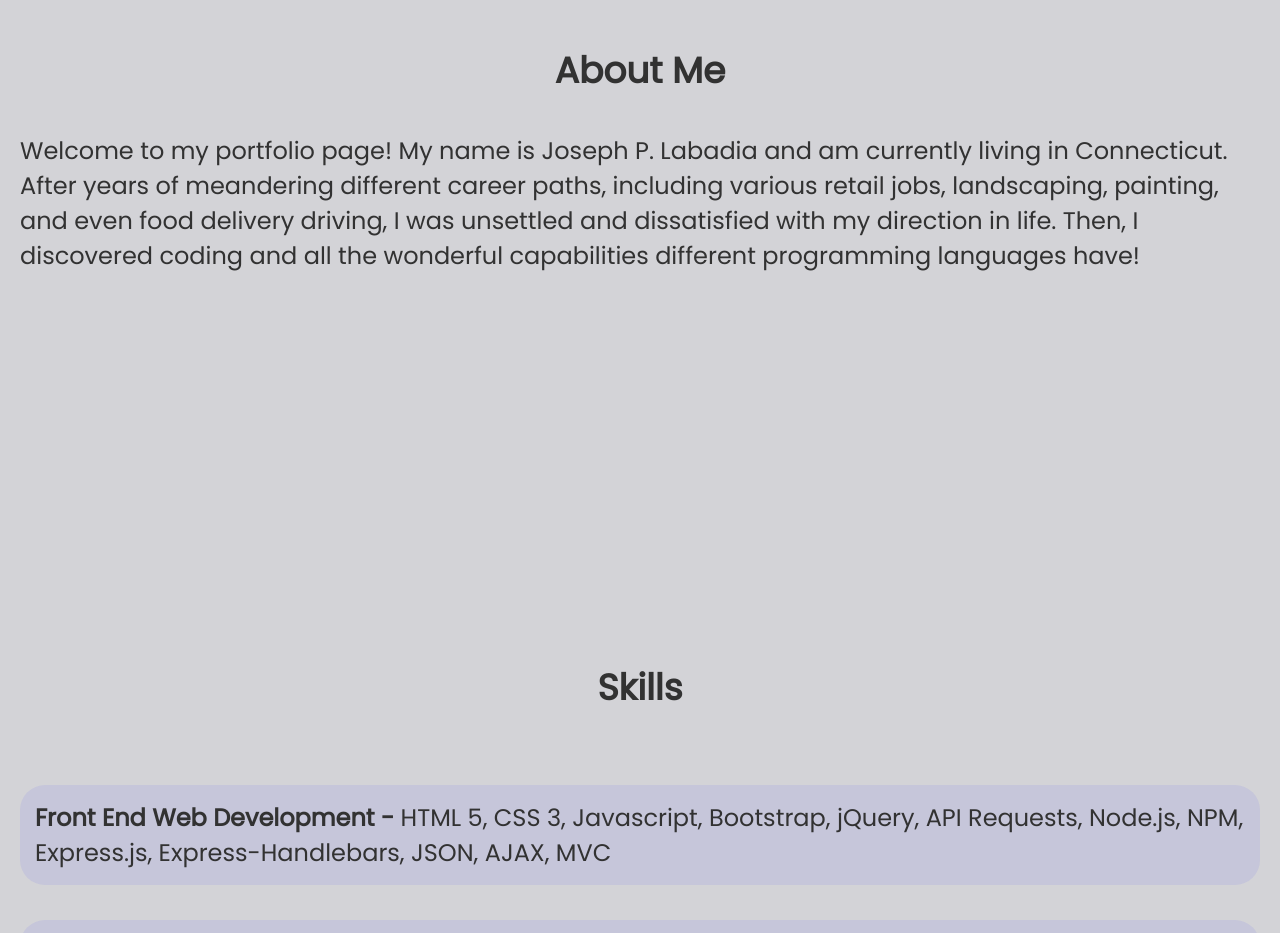
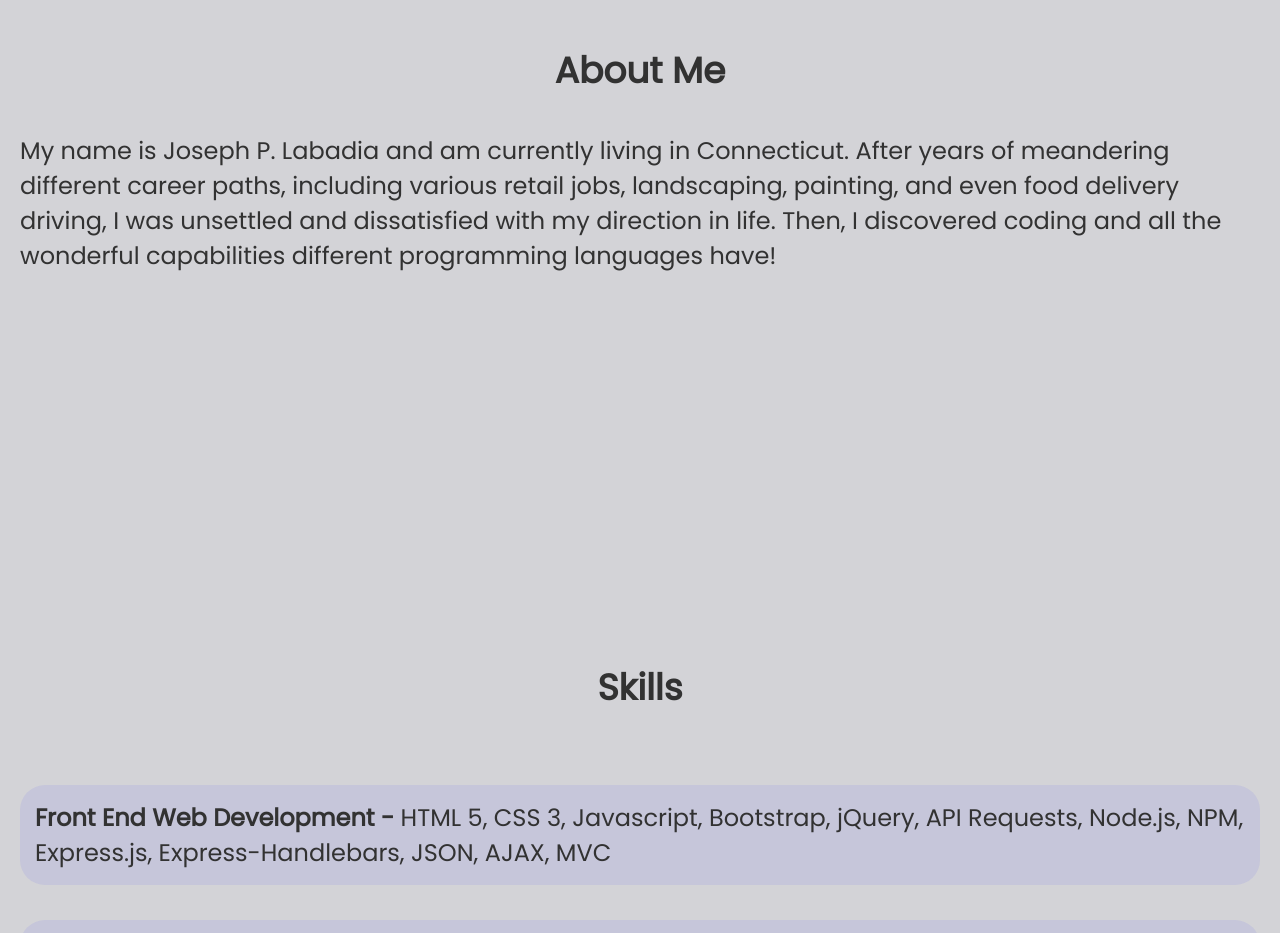
Before and after one commit to Sephadeus/My-Portfolio, a plain HTML site: page index.html in a window 1280 px wide. Shown: the part 1100-2033 px from the top of the page. Drawn offline with Linux system fonts and the light colour scheme.

```diff
--- a/index.html
+++ b/index.html
@@ -43,7 +43,7 @@
 
         <article>
           <p>
-            Welcome to my portfolio page! My name is Joseph P. Labadia and am
+            My name is Joseph P. Labadia and am
             currently living in Connecticut. After years of meandering
             different career paths, including various retail jobs,
             landscaping, painting, and even food delivery driving, I was
```
